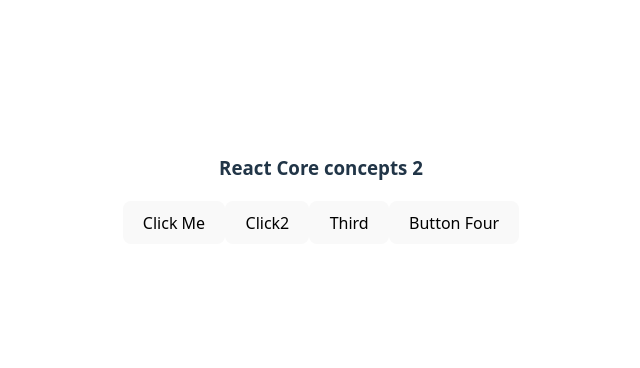
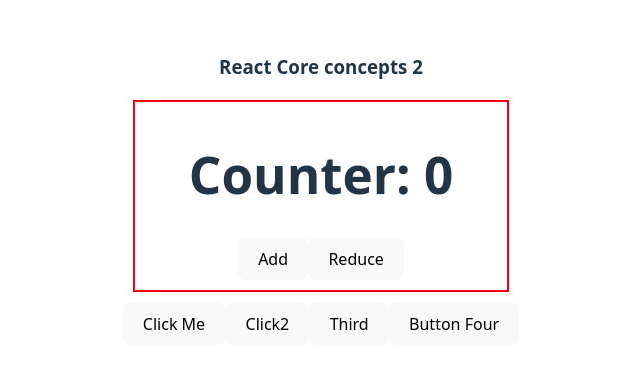
Before and after one commit to MoriamAkterSwarna/react-core-concept-part2, a React (Vite) app: page / in a window 1280 px wide. Shown: the part 210-578 px from the top of the page, without its empty margins (319-959 px from the left). Built offline with nearby package versions, Linux system fonts and the light colour scheme.

Commit message:
Code for Video 39-3 added

```diff
--- a/src/App.jsx
+++ b/src/App.jsx
@@ -1,4 +1,5 @@
 import "./App.css";
+import Counter from "./Counter";
 
 function App() {
 
@@ -23,6 +24,9 @@ function App() {
     <>
       <h3>React Core concepts 2</h3>
 
+      {/* For Video 39-3  */}
+      <Counter></Counter>
+
 
       {/* Code For Video 39-2 */}
 
--- /dev/null
+++ b/src/Counter.jsx
@@ -0,0 +1,27 @@
+import { useState } from "react";
+
+export default function Counter() {
+  // const abc = useState(50);
+  // console.log(abc);
+
+  const [count, setCount] = useState(0);
+
+  const handleAdd = () => {
+    const newCount = count + 1;
+    setCount(newCount);
+  };
+
+  const handleReduce = () => {
+    const newCount = count - 1;
+    setCount(newCount);
+  };
+
+  return (
+    <div style={{ border: "2px solid red", padding: "10px", margin: "10px" }}>
+      <h1>Counter: {count} </h1>
+      <button onClick={handleAdd}>Add</button>
+
+      <button onClick={handleReduce}>Reduce</button>
+    </div>
+  );
+}
```
